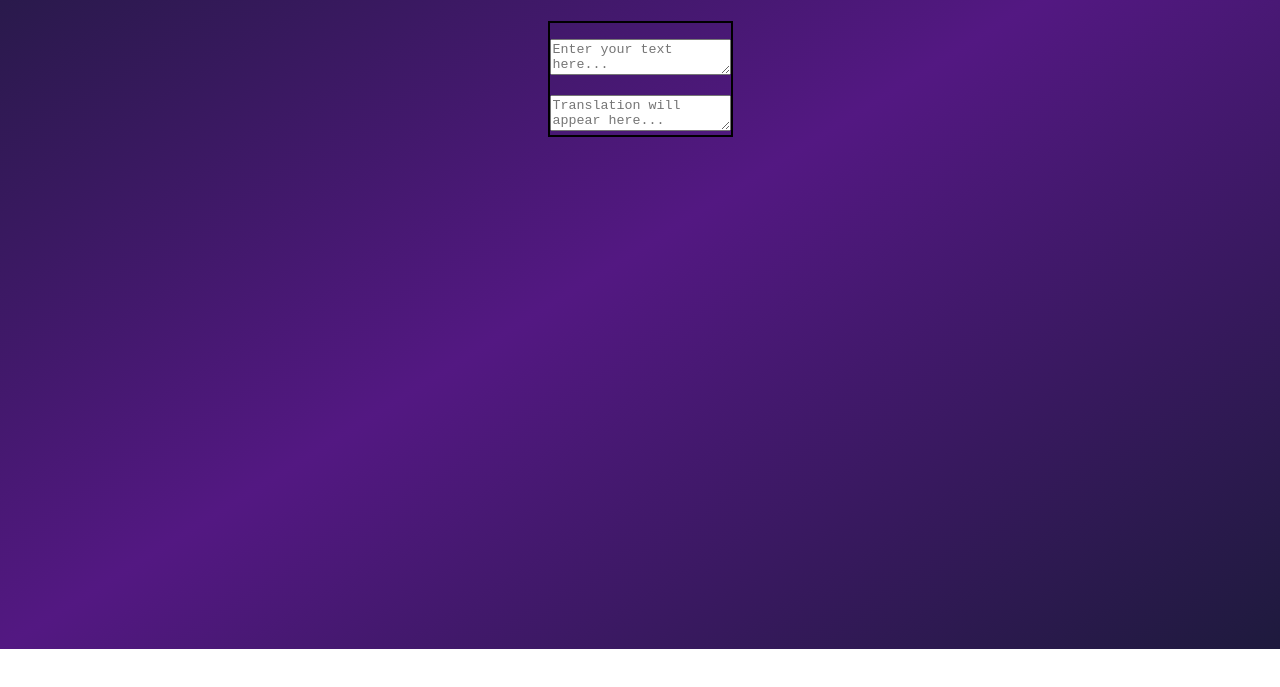
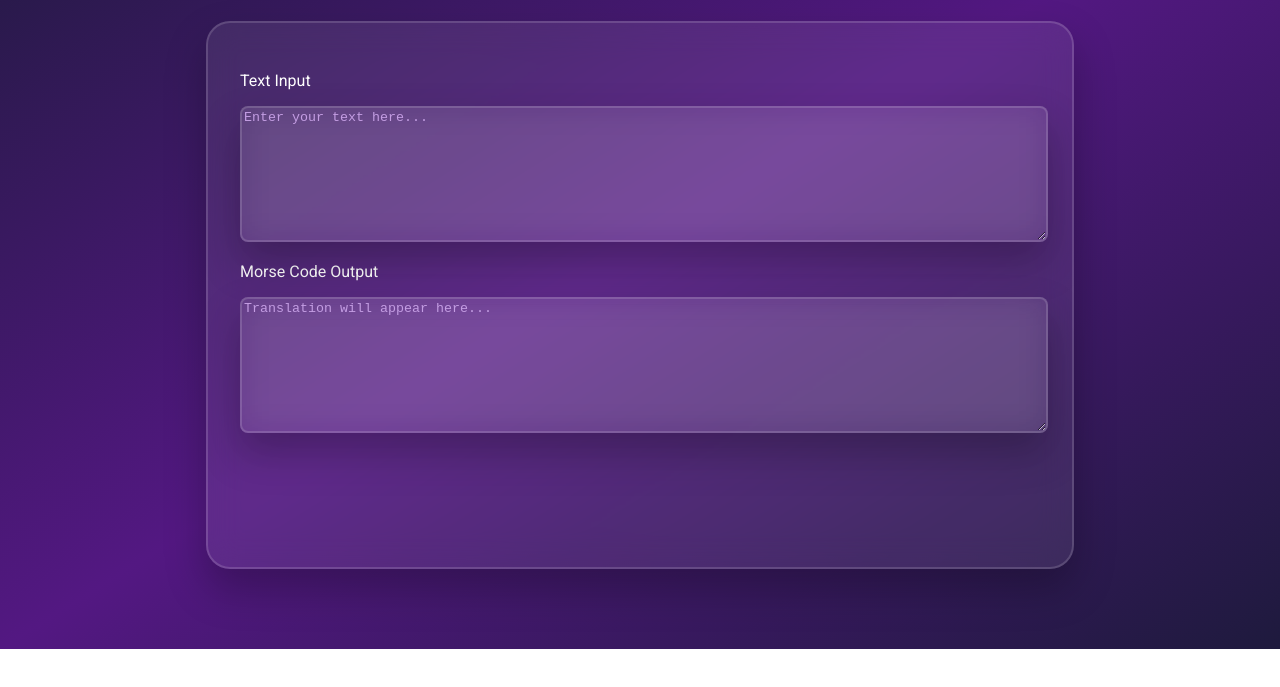
Before and after one commit to charlottelai18/MORSE-CODE-2, a website: page index.html in a window 1280 px wide. Shown: the part 151-838 px from the top of the page. Drawn offline with Linux system fonts and the light colour scheme.

Commit message:
finished final styling for translation page

```diff
--- a/index.html
+++ b/index.html
@@ -16,12 +16,12 @@
 
         <div class="translator--translate--container">
             <div class="translator--input">
-                <p class="translator--input"></p>
+                <p class="translator--input">Text Input</p>
                 <textarea placeholder="Enter your text here..."></textarea>
             </div>
 
             <div class="translator--output">
-                <p class="translator--output"></p>
+                <p class="translator--output">Morse Code Output</p>
                 <textarea placeholder="Translation will appear here..."></textarea>
             </div>
         </div>
--- a/styles/translator.scss
+++ b/styles/translator.scss
@@ -1,7 +1,26 @@
 .translator--translate--container{
-    display: flex;
-    align-items: center;
-    justify-content: center;
-    flex-direction: column;
-    border: 2px solid black;
+    border-radius: 1.5rem;
+    padding: 32px;
+    width: 50rem;
+    height: 30rem;
+    background: rgba(255, 255, 255, 0.08);
+    backdrop-filter: blur(16px);
+    -webkit-backdrop-filter: blur(16px);
+    border: 2px solid rgba(255, 255, 255, 0.15);
+    box-shadow: 0 20px 40px rgba(0, 0, 0, 0.25);
 }
+
+textarea{
+    border-radius: 0.5rem;
+    width: 100%;
+    height: 8rem;
+    background: rgba(255, 255, 255, 0.08);
+    backdrop-filter: blur(16px);
+    -webkit-backdrop-filter: blur(16px);
+    border: 2px solid rgba(255, 255, 255, 0.15);
+    box-shadow: 0 20px 40px rgba(0, 0, 0, 0.25);
+}
+
+textarea::placeholder{
+    color: #c49ee3;;
+}
```
Also changed, not shown: styles/main.css, 1 other file.
